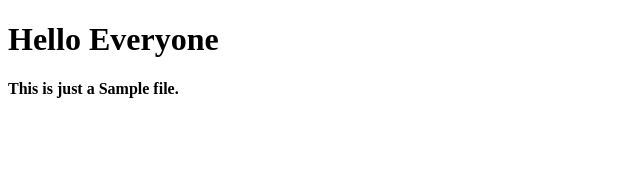
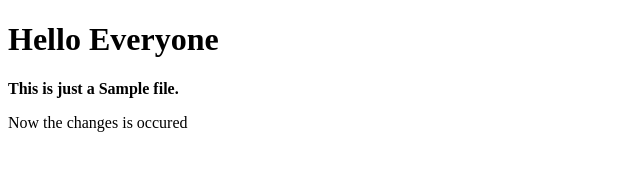
Before and after one commit to rishibabu16/test, a plain HTML site: page index.html in a window 1280 px wide. Shown: the whole page, without its empty margins (0-640 px from the left). Drawn offline with Linux system fonts and the light colour scheme.

Commit message:
My Second Comit

```diff
--- a/index.html
+++ b/index.html
@@ -8,5 +8,6 @@
 <body>
     <h1>Hello Everyone</h1>
     <p><b>This is just a Sample file.</b></p>
+    <p>Now the changes is occured</p>
 </body>
 </html>
```
